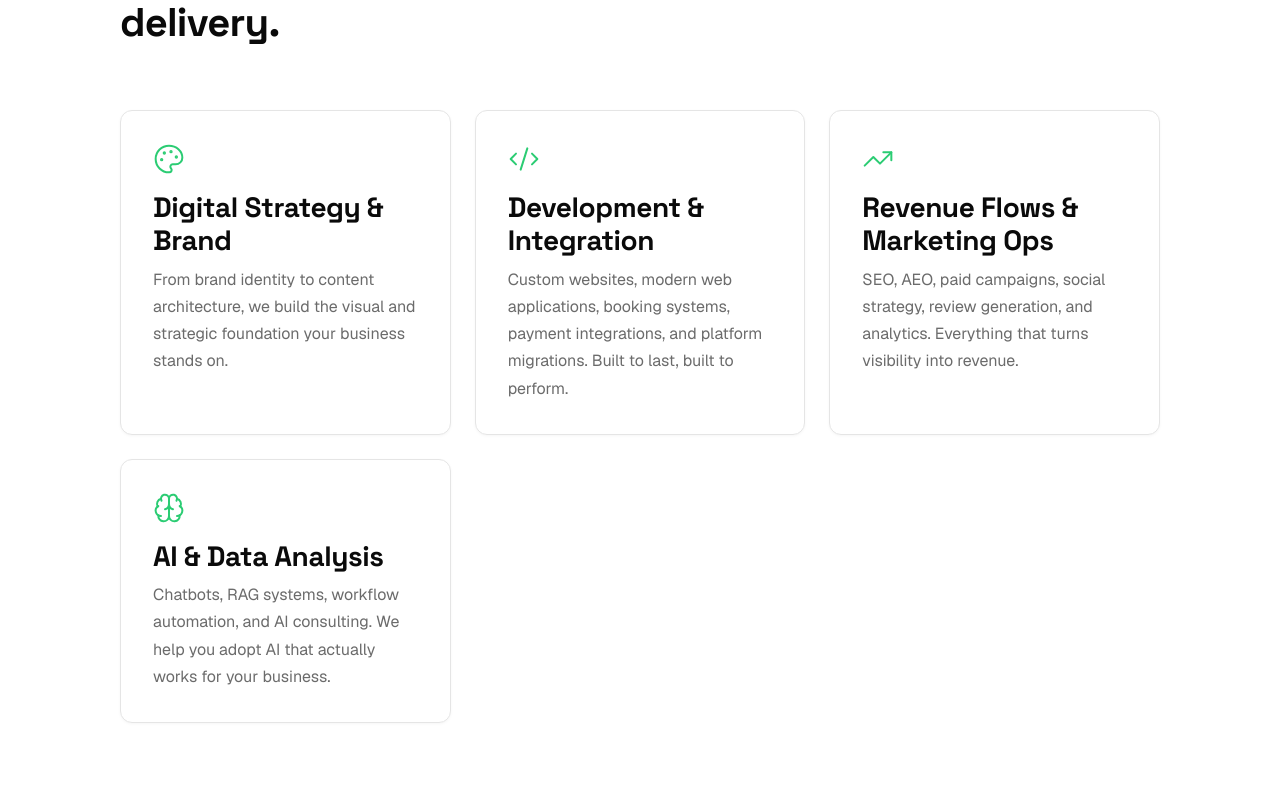
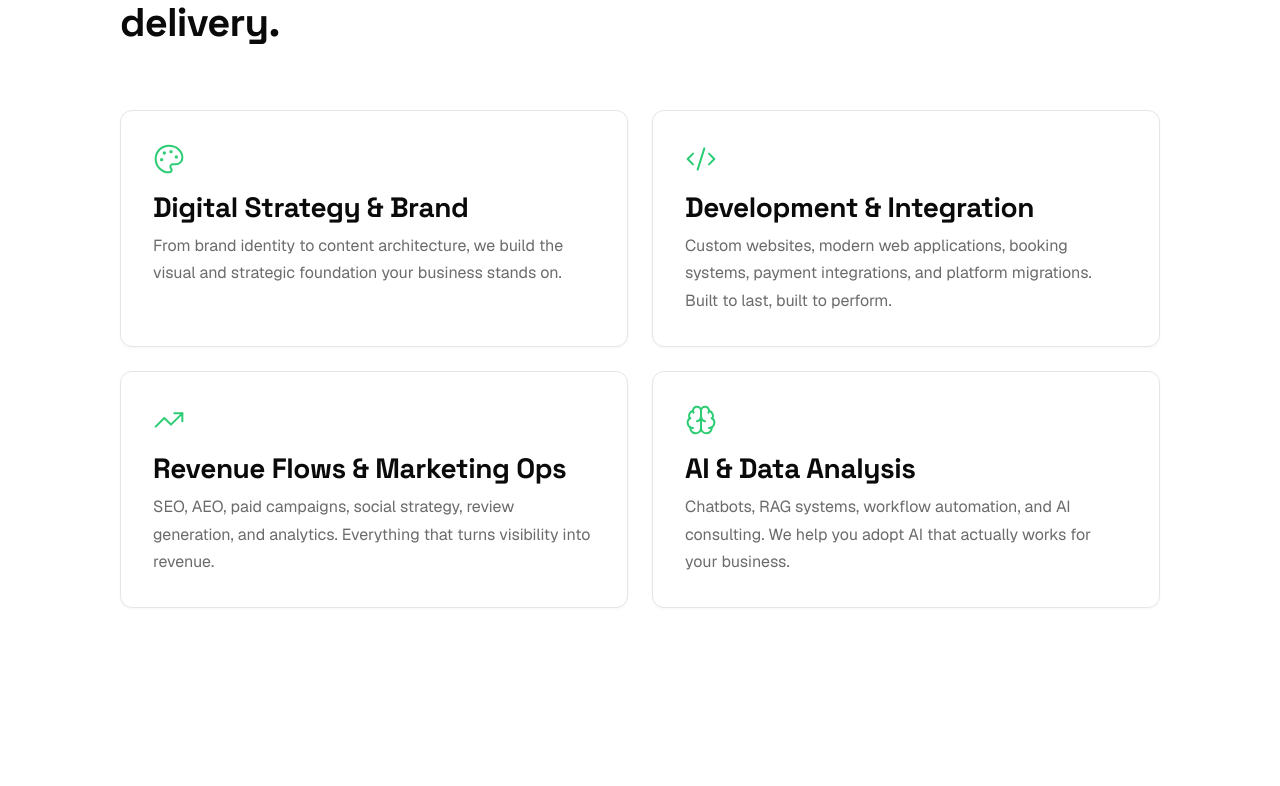
Before and after one commit to shruggietech/shruggie-web, a Next.js app: page / in a window 1280 px wide. Shown: the part 994-1780 px from the top of the page. Built offline with nearby package versions, Linux system fonts and the light colour scheme; no server answers.

Commit message:
fix: use 2x2 grid for 'What We Do' services preview section
- Replace auto-fit minmax grid with fixed md:grid-cols-2 layout
- Eliminates unbalanced 3+1 card arrangement on wider screens
- Cards now display in a symmetrical 2x2 grid on md+ breakpoints
- Update CHANGELOG

```diff
--- a/components/home/ServicesPreview.tsx
+++ b/components/home/ServicesPreview.tsx
@@ -64,7 +64,7 @@ export default function ServicesPreview() {
           />
         </ScrollReveal>
 
-        <div className="mt-[var(--component-gap)] grid grid-cols-1 gap-6 sm:grid-cols-[repeat(auto-fit,minmax(320px,1fr))]">
+        <div className="mt-[var(--component-gap)] grid grid-cols-1 gap-6 md:grid-cols-2">
           {services.map((service, index) => (
             <ScrollReveal key={service.title} delay={index * 0.08}>
               <Link href={service.href} className="block h-full">
```
Also changed, not shown: 1 other file (tests, documents, lock files or other folders).
